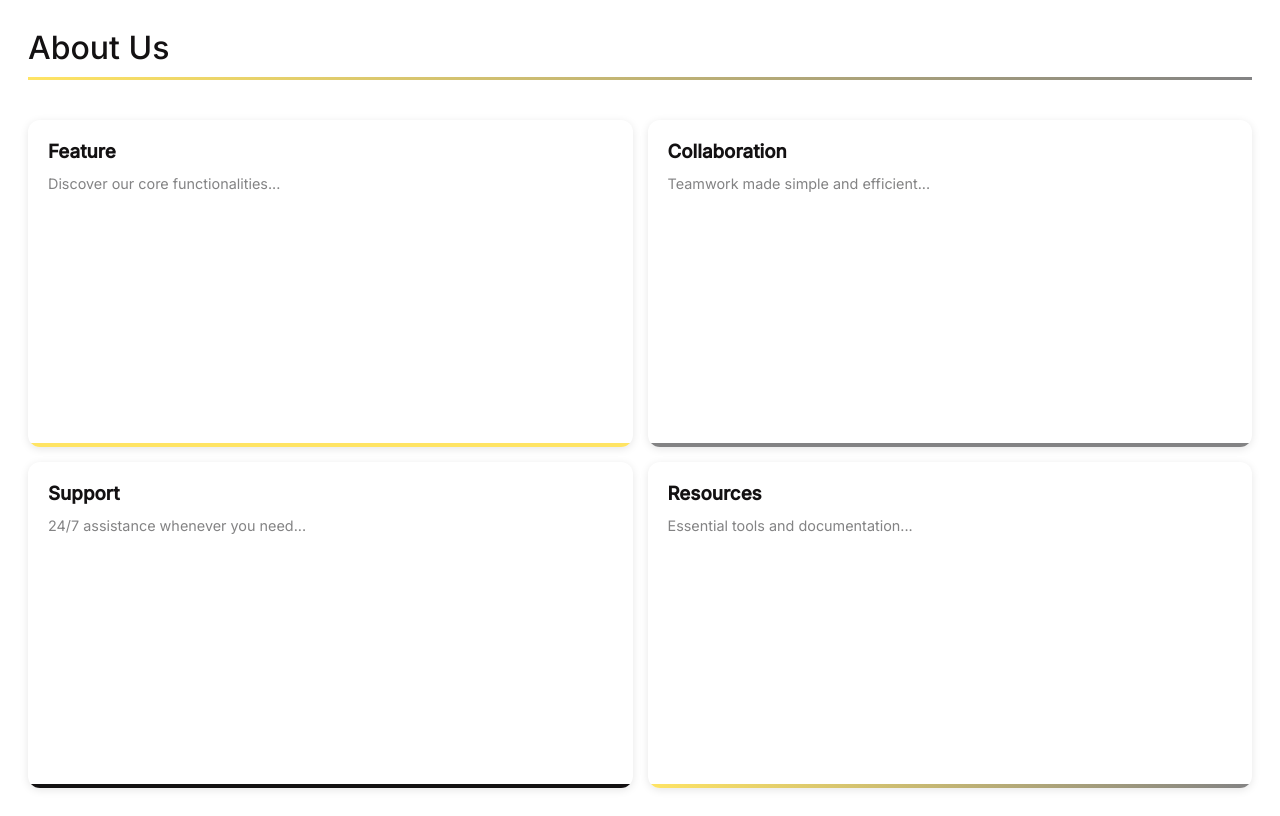
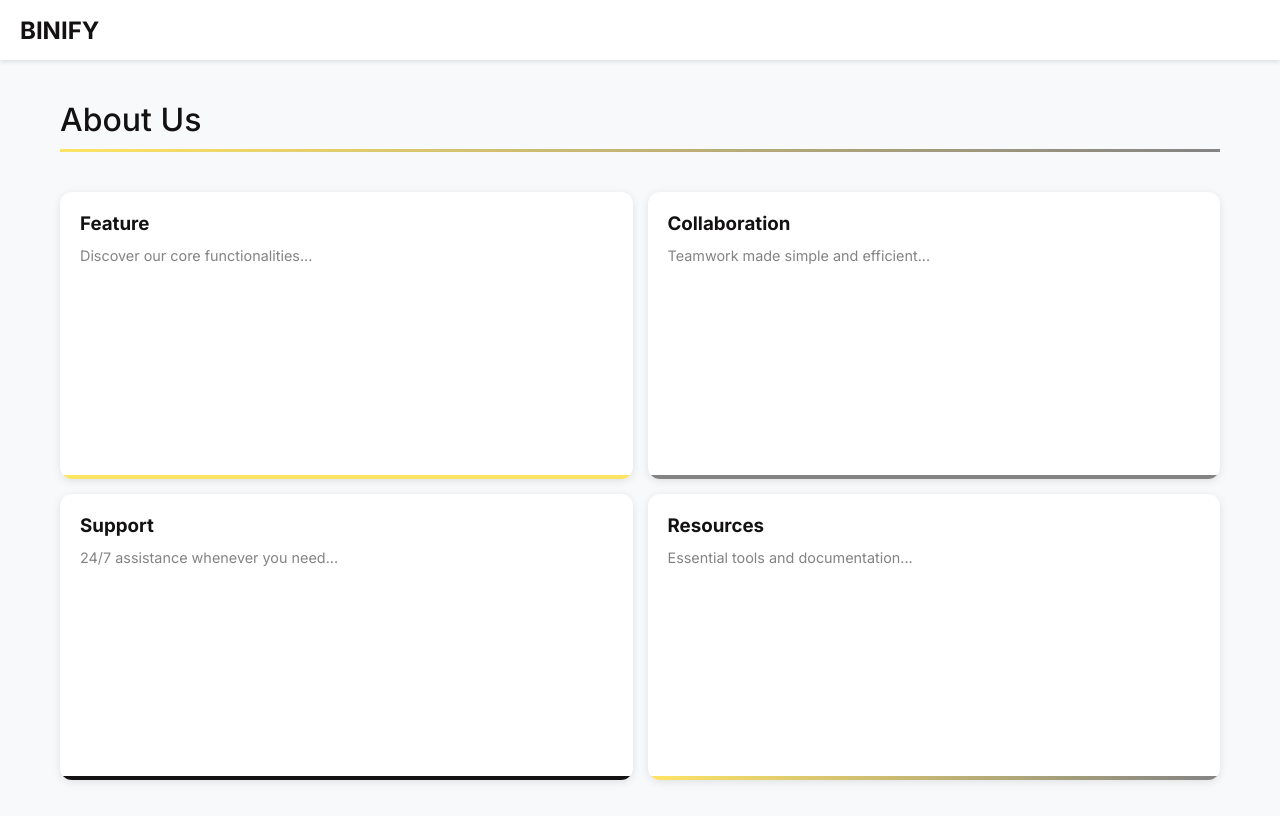
Before and after one commit to lemonntree/lemonntree.github.io, a plain HTML site: page aboutUs.html in a window 1280 px wide. Drawn offline with Linux system fonts and the light colour scheme.

Commit message:
Update aboutUs.html

```diff
--- a/aboutUs.html
+++ b/aboutUs.html
@@ -1,18 +1,78 @@
+<!DOCTYPE html>
+<html lang="en">
+<head>
+    <meta charset="UTF-8">
+    <meta name="viewport" content="width=device-width, initial-scale=1.0">
+    <title>About Us - BINIFY</title>
     <style>
-    @import url('https://fonts.googleapis.com/css2?family=Inter:wght@400;500&display=swap');
+        /* Import Fonts */
+        @import url('https://fonts.googleapis.com/css2?family=Inter:wght@400;500;700&display=swap'); /* Added 700 weight */
 
+        /* Reset and Base Styles */
+        * {
+            margin: 0;
+            padding: 0;
+            outline: none;
+            border: none;
+            box-sizing: border-box;
+        }
+        *:before,
+        *:after {
+            box-sizing: border-box;
+        }
+        html,
+        body {
+            min-height: 100%;
+        }
+        body {
+            font-family: 'Inter', Arial, sans-serif;
+            background-color: #f8f9fa; /* Light background for the page */
+            padding-top: 80px; /* Add padding to push content below the fixed top bar (60px bar + 20px space) */
+            min-height: 100vh;
+            display: flex; /* Ensure container takes up space */
+            flex-direction: column; /* Stack top bar and container */
+        }
+
+        /* --- Top Bar Styles (Copied from index.html) --- */
+        .top-bar {
+            background-color: white;
+            width: 100%;
+            height: 60px; /* Height of the bar */
+            position: fixed; /* Fix it to the top */
+            top: 0;
+            left: 0;
+            display: flex;
+            align-items: center;
+            padding: 0 20px; /* Add some padding */
+            z-index: 1000; /* Ensure it's above other content */
+            box-shadow: 0 2px 4px rgba(0,0,0,0.1); /* Optional shadow */
+        }
+        .top-bar a {
+            color: #131112; /* Black text color */
+            font-weight: 700; /* Bold */
+            font-size: 24px; /* Adjust size as needed */
+            text-decoration: none; /* Remove underline */
+            font-family: 'Inter', sans-serif; /* Ensure font consistency */
+        }
+        /* --- End Top Bar Styles --- */
+
+        /* Original aboutUs Styles (Adjusted) */
         .container {
-        font-family: 'Inter', Arial, sans-serif;
-        height: 100vh;
+            /* font-family: 'Inter', Arial, sans-serif; Removed, set on body */
+            /* height: 100vh; Removed, body handles min-height */
             padding: 20px;
             box-sizing: border-box;
             display: flex;
             flex-direction: column;
+            width: 100%; /* Ensure container takes full width */
+            max-width: 1200px; /* Optional: Limit max width on large screens */
+            margin: 0 auto; /* Center container */
+            flex-grow: 1; /* Allow container to grow */
         }
 
         .title-wrapper {
             flex-shrink: 0;
-        margin-bottom: 5vh;
+            margin-bottom: 5vh; /* Keep vertical spacing */
         }
 
         .card-grid {
@@ -37,8 +97,8 @@
         @media (max-width: 768px) {
             .container {
                 padding: 15px;
-            height: auto;
-            min-height: 100vh;
+                /* height: auto; */ /* Not needed */
+                /* min-height: 100vh; Removed, body handles this */
             }
 
             .card-grid {
@@ -61,12 +121,19 @@
 
         .card-bottom-line {
             height: 4px;
-        background: #FFE464;
-        margin: 15px -20px -20px;
+            /* background: #FFE464; Set individually */
+            margin: 15px -20px -20px; /* Adjust margin to align with padding */
             border-radius: 0 0 12px 12px;
         }
     </style>
+</head>
+<body>
+    <!-- New Top Bar -->
+    <div class="top-bar">
+        <a href="index.html">BINIFY</a>
+    </div>
 
+    <!-- Original Content Wrapper -->
     <div class="container">
         <div class="title-wrapper">
             <h1 style="color: #131112; margin: 0; font-weight: 500;">About Us</h1>
@@ -107,3 +174,6 @@
             </div>
         </div>
     </div>
+
+</body>
+</html>
```
Lines whose indentation alone changed are shown as unchanged.
